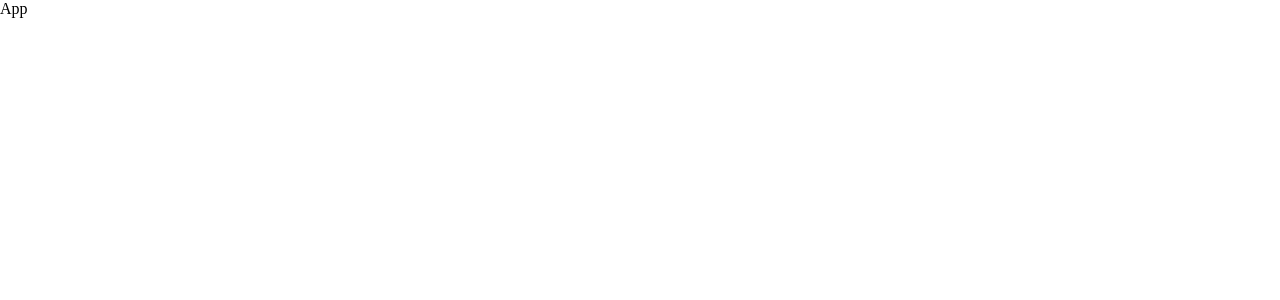
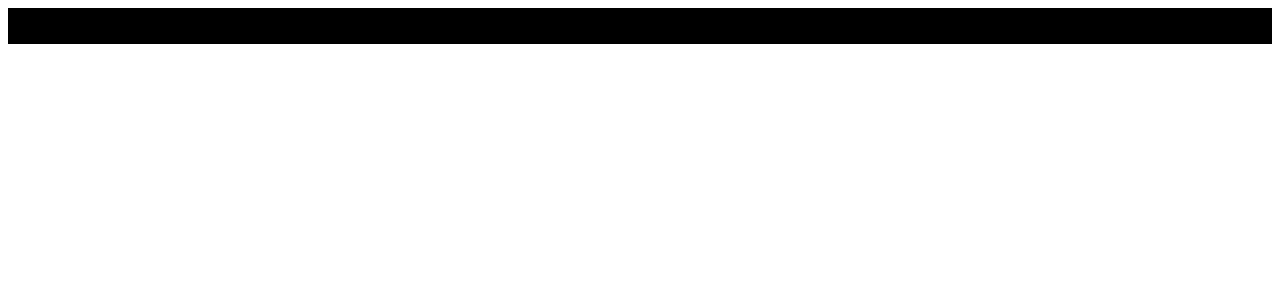
Before and after one commit to francis20038/Mini-Prog2, a React (Vite) app: page /channel/1 in a window 1280 px wide. Shown: the top 300 px of the page. Built offline with nearby package versions, Linux system fonts and the light colour scheme.

Commit message:
app.jsx restructure

```diff
--- /dev/null
+++ b/components/ChannelDetail.jsx
@@ -0,0 +1,9 @@
+import React from 'react'
+
+function ChannelDetail() {
+  return (
+    <div>ChannelDetail</div>
+  )
+}
+
+export default ChannelDetail
--- /dev/null
+++ b/components/Feed.jsx
@@ -0,0 +1,9 @@
+import React from 'react'
+
+function Feed() {
+  return (
+    <div>Feed</div>
+  )
+}
+
+export default Feed
--- /dev/null
+++ b/components/Navbar.jsx
@@ -0,0 +1,9 @@
+import React from 'react'
+
+function Navbar() {
+  return (
+    <div>Navbar</div>
+  )
+}
+
+export default Navbar
--- /dev/null
+++ b/components/SearchFeed.jsx
@@ -0,0 +1,9 @@
+import React from 'react'
+
+function SearchFeed() {
+  return (
+    <div>SearchFeed</div>
+  )
+}
+
+export default SearchFeed
--- /dev/null
+++ b/components/VideoDetail.jsx
@@ -0,0 +1,9 @@
+import React from 'react'
+
+function VideoDetail() {
+  return (
+    <div>VideoDetail</div>
+  )
+}
+
+export default VideoDetail
--- a/package.json
+++ b/package.json
@@ -12,11 +12,13 @@
   "dependencies": {
     "@emotion/react": "^11.11.1",
     "@emotion/styled": "^11.11.0",
+    "@fontsource/roboto": "^5.0.8",
     "@mui/icons-material": "^5.14.14",
     "@mui/material": "^5.14.14",
     "@mui/styled-engine-sc": "^6.0.0-alpha.2",
     "react": "^18.2.0",
     "react-dom": "^18.2.0",
+    "react-router-dom": "^6.17.0",
     "styled-components": "^6.1.0"
   },
   "devDependencies": {
--- a/src/App.jsx
+++ b/src/App.jsx
@@ -1,9 +1,25 @@
 import React from 'react'
-import './App.css'
+import { BrowserRouter, Router, Route, Routes } from 'react-router-dom';
+import { Box } from '@mui/material'
+import Feed from '../components/Feed';
+import Navbar from '../components/Navbar';
+import VideoDetail from '../components/VideoDetail';
+import ChannelDetail from '../components/ChannelDetail';
+import SearchFeed from '../components/SearchFeed';
 
-const App = () => {
+function App() {
   return (
-    <div>App</div>
+    <BrowserRouter>
+     <Box sx={{ backgroundColor: '#000' }}>
+      <Navbar />
+      <Routes>
+        <Route path="/" exact element = {<Feed />} />
+        <Route path="/video/:id" exact element = {<VideoDetail />} />
+        <Route path="/channel/:id" exact element = {<ChannelDetail />} />
+        <Route path="/search/:searchTerm" exact element = {<SearchFeed />} />
+      </Routes>
+    </Box>
+    </BrowserRouter>
   )
 }
 
--- a/src/main.jsx
+++ b/src/main.jsx
@@ -1,6 +1,7 @@
 import React from 'react'
 import ReactDOM from 'react-dom/client'
 import App from './App.jsx'
+
 
 ReactDOM.createRoot(document.getElementById('root')).render(
   <React.StrictMode>
```
Also changed, not shown: 2 other files (tests, documents, lock files or other folders).
